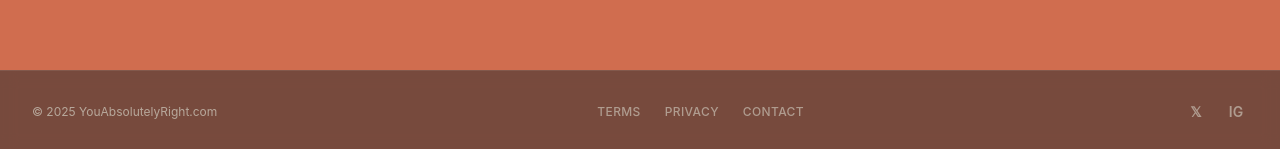
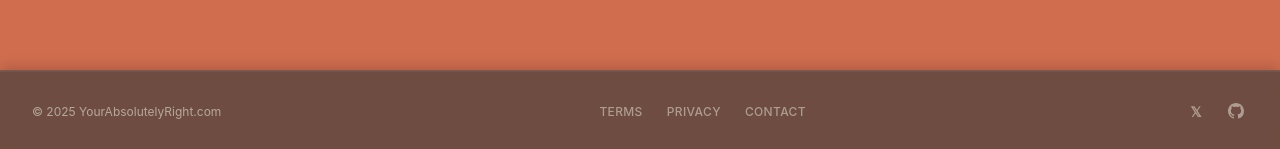
Before and after one commit to PedroMesaJr/yourabsolutelyright, a React (Create React App) app in the folder frontend/: page /faq in a window 1280 px wide. Shown: the part 1704-1853 px from the top of the page. Built offline with nearby package versions, Linux system fonts and the light colour scheme; no server answers.

Commit message:
Production

```diff
--- a/frontend/public/index.html
+++ b/frontend/public/index.html
@@ -15,24 +15,11 @@
     <meta name="theme-color" content="#000000" />
     <meta
       name="description"
-      content="Web site created using create-react-app"
+      content="You're absolutely right. Merch for when Claude validates your existence."
     />
-    <link rel="apple-touch-icon" href="%PUBLIC_URL%/logo192.png" />
-    <!--
-      manifest.json provides metadata used when your web app is installed on a
-      user's mobile device or desktop. See https://developers.google.com/web/fundamentals/web-app-manifest/
-    -->
+    <link rel="apple-touch-icon" href="%PUBLIC_URL%/images/hero-logo.png" />
     <link rel="manifest" href="%PUBLIC_URL%/manifest.json" />
-    <!--
-      Notice the use of %PUBLIC_URL% in the tags above.
-      It will be replaced with the URL of the `public` folder during the build.
-      Only files inside the `public` folder can be referenced from the HTML.
-
-      Unlike "/favicon.ico" or "favicon.ico", "%PUBLIC_URL%/favicon.ico" will
-      work correctly both with client-side routing and a non-root public URL.
-      Learn how to configure a non-root public URL by running `npm run build`.
-    -->
-    <title>React App</title>
+    <title>You're Absolutely Right</title>
   </head>
   <body style="background: #D06D4F !important;">
     <noscript>You need to enable JavaScript to run this app.</noscript>
--- a/frontend/src/components/Footer.js
+++ b/frontend/src/components/Footer.js
@@ -1,15 +1,30 @@
-import React from 'react';
+import React, { useState, useEffect } from 'react';
 import { Link } from 'react-router-dom';
 import '../styles/Footer.css';
 
 function Footer() {
   const currentYear = new Date().getFullYear();
+  const [starCount, setStarCount] = useState(null);
+
+  useEffect(() => {
+    // Fetch GitHub star count
+    fetch('https://api.github.com/repos/PedroMesaJr/yourabsolutelyright')
+      .then(res => res.json())
+      .then(data => {
+        if (data.stargazers_count !== undefined) {
+          setStarCount(data.stargazers_count);
+        }
+      })
+      .catch(err => {
+        console.error('Failed to fetch GitHub stars:', err);
+      });
+  }, []);
 
   return (
     <footer className="footer">
       <div className="footer-content">
         <div className="footer-copyright">
-          <p>&copy; {currentYear} YouAbsolutelyRight.com</p>
+          <p>&copy; {currentYear} YourAbsolutelyRight.com</p>
         </div>
 
         <div className="footer-links">
@@ -19,8 +34,13 @@ function Footer() {
         </div>
 
         <div className="footer-social">
-          <a href="#twitter" className="social-link" aria-label="Twitter">𝕏</a>
-          <a href="#instagram" className="social-link" aria-label="Instagram">IG</a>
+          <a href="https://x.com/urabsolutely" className="social-link" aria-label="X (Twitter)" target="_blank" rel="noopener noreferrer">𝕏</a>
+          <a href="https://github.com/PedroMesaJr/yourabsolutelyright" className="social-link github-link" aria-label="GitHub" target="_blank" rel="noopener noreferrer">
+            <svg width="16" height="16" viewBox="0 0 16 16" fill="currentColor">
+              <path d="M8 0C3.58 0 0 3.58 0 8c0 3.54 2.29 6.53 5.47 7.59.4.07.55-.17.55-.38 0-.19-.01-.82-.01-1.49-2.01.37-2.53-.49-2.69-.94-.09-.23-.48-.94-.82-1.13-.28-.15-.68-.52-.01-.53.63-.01 1.08.58 1.23.82.72 1.21 1.87.87 2.33.66.07-.52.28-.87.51-1.07-1.78-.2-3.64-.89-3.64-3.95 0-.87.31-1.59.82-2.15-.08-.2-.36-1.02.08-2.12 0 0 .67-.21 2.2.82.64-.18 1.32-.27 2-.27.68 0 1.36.09 2 .27 1.53-1.04 2.2-.82 2.2-.82.44 1.1.16 1.92.08 2.12.51.56.82 1.27.82 2.15 0 3.07-1.87 3.75-3.65 3.95.29.25.54.73.54 1.48 0 1.07-.01 1.93-.01 2.2 0 .21.15.46.55.38A8.013 8.013 0 0016 8c0-4.42-3.58-8-8-8z"/>
+            </svg>
+            {starCount !== null && <span className="star-count">★ {starCount}</span>}
+          </a>
         </div>
       </div>
     </footer>
--- a/frontend/src/styles/Footer.css
+++ b/frontend/src/styles/Footer.css
@@ -1,11 +1,14 @@
 /* Footer Styles - Simple & Small */
 
 .footer {
-  background: rgba(60, 53, 50, 0.6);
+  background: rgba(72, 64, 60, 0.72);
   backdrop-filter: blur(8px);
   border-top: 1px solid rgba(255, 255, 255, 0.08);
   padding: 2rem 2rem;
   margin-top: 4rem;
+  box-shadow:
+    0 -4px 12px rgba(0, 0, 0, 0.15),
+    inset 0 1px 0 rgba(255, 255, 255, 0.05);
 }
 
 .footer-content {
@@ -67,6 +70,7 @@
   display: inline-flex;
   align-items: center;
   justify-content: center;
+  gap: 0.375rem;
   min-width: 24px;
 }
 
@@ -74,6 +78,22 @@
   opacity: 1;
   color: #E67E5E;
   transform: translateY(-2px);
+}
+
+.github-link {
+  display: inline-flex;
+  align-items: center;
+  gap: 0.375rem;
+}
+
+.github-link svg {
+  flex-shrink: 0;
+}
+
+.star-count {
+  font-size: 0.75rem;
+  font-weight: 600;
+  letter-spacing: 0.02em;
 }
 
 /* Responsive styles */
```
Also changed, not shown: frontend/public/favicon.png (added).
